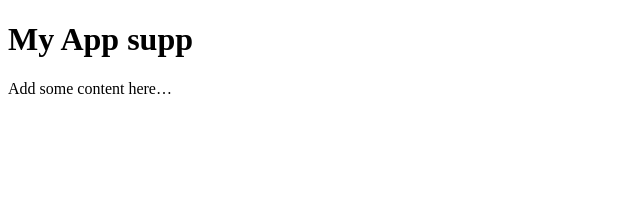
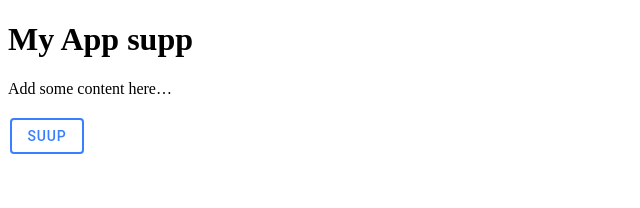
Before and after one commit to Onesso/ionic-application, a React (Create React App) app: page / in a window 1280 px wide. Shown: the top 208 px of the page, without its empty margins (0-640 px from the left). Built offline with nearby package versions, Linux system fonts and the light colour scheme.

Commit message:
added button

```diff
--- a/package.json
+++ b/package.json
@@ -7,6 +7,7 @@
     "build": "react-scripts build"
   },
   "dependencies": {
+    "@ionic/react": "^7.7.1",
     "react": "^18.2.0",
     "react-dom": "^18.2.0"
   },
--- a/src/App.js
+++ b/src/App.js
@@ -1,4 +1,8 @@
-import {setupIonicReact } from '@ionic/react'
+import { setupIonicReact, IonButton } from "@ionic/react";
+
+import "@ionic/react/css/core.css";
+
+setupIonicReact(); //it is set up outside the function so as to be envoked once.
 
 function App() {
   return (
@@ -8,6 +12,7 @@ function App() {
       </header>
       <main>
         <p>Add some content here…</p>
+        <IonButton fill="outline">Suup</IonButton>
       </main>
     </div>
   );
```
Also changed, not shown: 1 other file (tests, documents, lock files or other folders).
